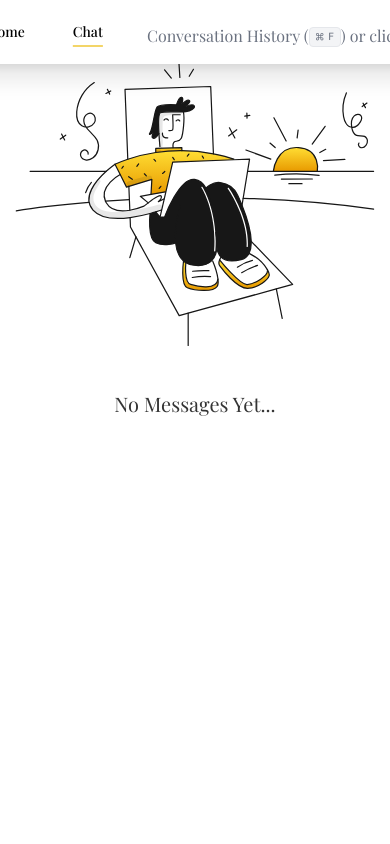
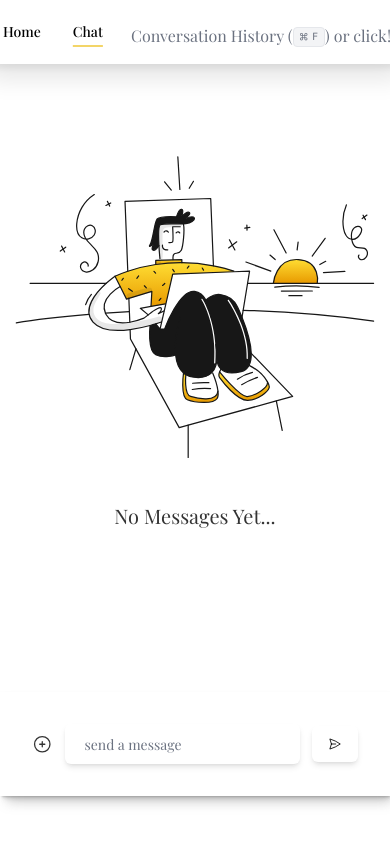
Before and after one commit to glamboyosa/tth, a Next.js app: page /chat in a window 390 px wide. Built offline with nearby package versions, Linux system fonts and the light colour scheme; a web font is replaced by a local one.

Commit message:
feat: build out chat form

```diff
--- a/package.json
+++ b/package.json
@@ -12,10 +12,12 @@
     "@heroicons/react": "^2.0.18",
     "@radix-ui/react-icons": "^1.3.0",
     "@radix-ui/react-slot": "^1.0.2",
+    "@radix-ui/react-tooltip": "^1.0.6",
     "@tailwindcss/forms": "^0.5.4",
     "@types/node": "20.5.0",
     "@types/react": "18.2.20",
     "@types/react-dom": "18.2.7",
+    "@vercel/kv": "^0.2.2",
     "autoprefixer": "10.4.15",
     "class-variance-authority": "^0.7.0",
     "clsx": "^2.0.0",
--- /dev/null
+++ b/src/components/chat/chat-input.tsx
@@ -0,0 +1,68 @@
+import {
+  PaperAirplaneIcon,
+  PlusCircleIcon,
+  PlusIcon,
+} from "@heroicons/react/24/outline";
+import { Button } from "../ui/button";
+import { Input } from "../ui/input";
+import {
+  Tooltip,
+  TooltipContent,
+  TooltipProvider,
+  TooltipTrigger,
+} from "@/components/ui/tooltip";
+
+type ChatInputProps = {
+  /**
+   * `onChangeHandler` bound from Vercel AI's form control
+   */
+  onChangeHandler: VoidFunction;
+  /**
+   * `value` bound from Vercel AI's form control
+   */
+  value: string;
+};
+
+const ChatInput = ({ onChangeHandler, value }: ChatInputProps) => {
+  return (
+    <div className="fixed cursor-pointer top-[82vh] z-30 w-full  md:w-[45%] p-8 bg-white/80 shadow-fuller-shadow">
+      <div className="flex gap-3 items-center">
+        <TooltipProvider>
+          <Tooltip>
+            <TooltipTrigger asChild>
+              <PlusCircleIcon width={30} />
+            </TooltipTrigger>
+            <TooltipContent className="bg-white shadow-sm text-inherit">
+              <p>Start a new chat</p>
+            </TooltipContent>
+          </Tooltip>
+        </TooltipProvider>
+
+        <Input
+          placeholder="send a message"
+          onChange={onChangeHandler}
+          value={value}
+          className=" p-5 shadow-md outline-none border-none focus:border-none focus-visible:border-none focus:outline-none focus-visible:outline-none"
+        />
+        <TooltipProvider>
+          <Tooltip>
+            <TooltipTrigger asChild>
+              <Button
+                type="submit"
+                className="shadow-md outline-none cursor-pointer text-black text-sm whitespace-nowrap border-none hover:bg-transparent bg-transparent flex items-center gap-2"
+                asChild
+              >
+                <PaperAirplaneIcon />
+              </Button>
+            </TooltipTrigger>
+            <TooltipContent className="mr-2 bg-white text-inherit shadow-sm">
+              <p>Send Message</p>
+            </TooltipContent>
+          </Tooltip>
+        </TooltipProvider>
+      </div>
+    </div>
+  );
+};
+
+export default ChatInput;
--- /dev/null
+++ b/src/components/chat/chat.tsx
@@ -0,0 +1,25 @@
+import Image from "next/image";
+import ChatInput from "./chat-input";
+
+type ChatProps = {};
+const NMY = (
+  <>
+    <Image
+      src="/remote-work.svg"
+      width={400}
+      height={400}
+      alt="remote work GIF"
+    />
+    <p className="text-xl md:text-2xl text-center">No Messages Yet...</p>
+  </>
+);
+const Chat: React.FC<ChatProps> = () => {
+  return (
+    <form className="mt-28">
+      {NMY}
+      <ChatInput onChangeHandler={() => {}} value="" />
+    </form>
+  );
+};
+
+export default Chat;
--- a/src/components/navigation/chat-nav.tsx
+++ b/src/components/navigation/chat-nav.tsx
@@ -42,7 +42,7 @@ const ChatNav = ({ triggerHandler }: ChatNavProps) => {
         "bg-white text-black fixed top-[1vh] z-20 w-auto rounded-md p-2  shadow-xl xl:top-[5vh]"
       )}
     >
-      <div className="cursor flex space-x-6">
+      <div className="cursor flex space-x-2 md:space-x-6">
         {tabs.map((tab) =>
           tab.link ? (
             <Link key={tab.id} href={tab.link}>
@@ -61,6 +61,7 @@ const ChatNav = ({ triggerHandler }: ChatNavProps) => {
             </Link>
           ) : (
             <button
+              key={tab.id}
               onClick={triggerHandler}
               className={cn(
                 "rounded-md p-2",
--- /dev/null
+++ b/src/components/ui/input.tsx
@@ -0,0 +1,25 @@
+import * as React from "react";
+
+import { cn } from "@/lib/utils";
+
+export interface InputProps
+  extends React.InputHTMLAttributes<HTMLInputElement> {}
+
+const Input = React.forwardRef<HTMLInputElement, InputProps>(
+  ({ className, type, ...props }, ref) => {
+    return (
+      <input
+        type={type}
+        className={cn(
+          "flex h-9 w-full relative rounded-md border border-input bg-transparent px-3 py-1 text-sm shadow-sm transition-colors file:border-0 file:bg-transparent file:text-sm file:font-medium placeholder:text-muted-foreground focus-visible:outline-none focus-visible:ring-1 focus-visible:ring-ring disabled:cursor-not-allowed disabled:opacity-50",
+          className
+        )}
+        ref={ref}
+        {...props}
+      />
+    );
+  }
+);
+Input.displayName = "Input";
+
+export { Input };
--- /dev/null
+++ b/src/components/ui/tooltip.tsx
@@ -0,0 +1,28 @@
+import * as React from "react"
+import * as TooltipPrimitive from "@radix-ui/react-tooltip"
+
+import { cn } from "@/lib/utils"
+
+const TooltipProvider = TooltipPrimitive.Provider
+
+const Tooltip = TooltipPrimitive.Root
+
+const TooltipTrigger = TooltipPrimitive.Trigger
+
+const TooltipContent = React.forwardRef<
+  React.ElementRef<typeof TooltipPrimitive.Content>,
+  React.ComponentPropsWithoutRef<typeof TooltipPrimitive.Content>
+>(({ className, sideOffset = 4, ...props }, ref) => (
+  <TooltipPrimitive.Content
+    ref={ref}
+    sideOffset={sideOffset}
+    className={cn(
+      "z-50 overflow-hidden rounded-md bg-primary px-3 py-1.5 text-xs text-primary-foreground animate-in fade-in-0 zoom-in-95 data-[state=closed]:animate-out data-[state=closed]:fade-out-0 data-[state=closed]:zoom-out-95 data-[side=bottom]:slide-in-from-top-2 data-[side=left]:slide-in-from-right-2 data-[side=right]:slide-in-from-left-2 data-[side=top]:slide-in-from-bottom-2",
+      className
+    )}
+    {...props}
+  />
+))
+TooltipContent.displayName = TooltipPrimitive.Content.displayName
+
+export { Tooltip, TooltipTrigger, TooltipContent, TooltipProvider }
--- a/src/pages/chat.tsx
+++ b/src/pages/chat.tsx
@@ -1,3 +1,4 @@
+import Chat from "@/components/chat/chat";
 import ChatNav from "@/components/navigation/chat-nav";
 import Image from "next/image";
 import { useRouter } from "next/router";
@@ -23,13 +24,7 @@ export default function ChatPage() {
   return (
     <>
       <ChatNav triggerHandler={() => setOpen(!open)} />
-      <Image
-        src="/remote-work.svg"
-        width={400}
-        height={400}
-        alt="remote work GIF"
-      />
-      <p className="text-xl md:text-2xl text-center">No Messages Yet...</p>
+      <Chat />
     </>
   );
 }
--- a/src/styles/globals.css
+++ b/src/styles/globals.css
@@ -35,6 +35,12 @@
     --ring: 224 71.4% 4.1%;
 
     --radius: 0.5rem;
+
+    --shadow-color: 0deg 0% 53%;
+    --shadow-elevation-high: 0.2px 0.4px 0.5px hsl(var(--shadow-color) / 0.41),
+      0.7px 1.4px 1.8px -0.8px hsl(var(--shadow-color) / 0.41),
+      1.8px 3.5px 4.4px -1.7px hsl(var(--shadow-color) / 0.41),
+      4.3px 8.5px 10.7px -2.5px hsl(var(--shadow-color) / 0.41);
   }
 
   .dark {
@@ -67,6 +73,12 @@
     --border: 215 27.9% 16.9%;
     --input: 215 27.9% 16.9%;
     --ring: 216 12.2% 83.9%;
+
+    --shadow-color: 0deg 0% 53%;
+    --shadow-elevation-high: 0.2px 0.4px 0.5px hsl(var(--shadow-color) / 0.41),
+      0.7px 1.4px 1.8px -0.8px hsl(var(--shadow-color) / 0.41),
+      1.8px 3.5px 4.4px -1.7px hsl(var(--shadow-color) / 0.41),
+      4.3px 8.5px 10.7px -2.5px hsl(var(--shadow-color) / 0.41);
   }
 }
 
--- a/tailwind.config.ts
+++ b/tailwind.config.ts
@@ -52,6 +52,9 @@ module.exports = {
           foreground: "hsl(var(--card-foreground))",
         },
       },
+      boxShadow: {
+        "fuller-shadow": "var(--shadow-elevation-high)",
+      },
       borderRadius: {
         lg: "var(--radius)",
         md: "calc(var(--radius) - 2px)",
```
